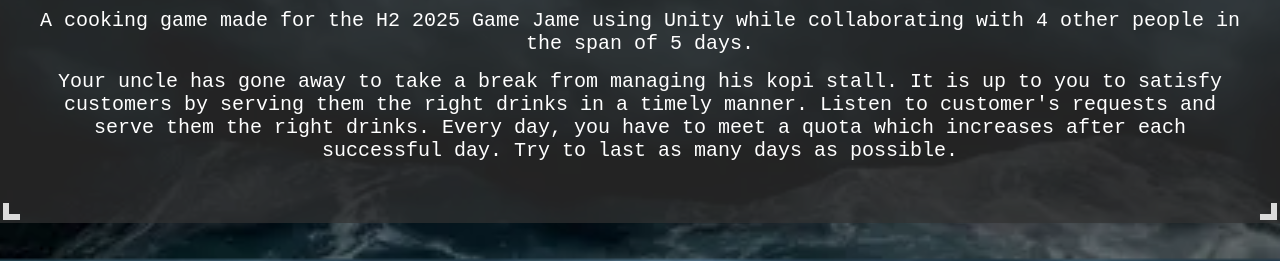
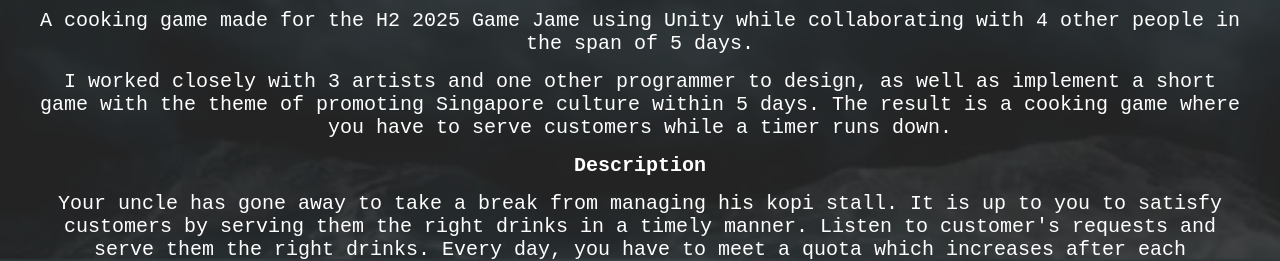
Before and after one commit to Socolofii/Portfolio-Website, a plain HTML site: page index.html in a window 1280 px wide. Shown: the part 541-802 px from the top of the page. Drawn offline with Linux system fonts and the light colour scheme.

Commit message:
new descriptions

```diff
--- a/index.html
+++ b/index.html
@@ -39,6 +39,8 @@
                 <h2>Ah Gong's Kopi Stall</h2>
                 <br>
                 <p class="centeredText">A cooking game made for the H2 2025 Game Jame using Unity while collaborating with 4 other people in the span of 5 days.</p>
+                <p class="centeredText">I worked closely with 3 artists and one other programmer to design, as well as implement a short game with the theme of promoting Singapore culture within 5 days. The result is a cooking game where you have to serve customers while a timer runs down.</p>
+                <p class="centeredText"><b>Description</b></p>
                 <p class="centeredText">Your uncle has gone away to take a break from managing his kopi stall. It is up to you to satisfy customers by serving them the right drinks in a timely manner. Listen to customer's requests and serve them the right drinks. Every day, you have to meet a quota which increases after each successful day. Try to last as many days as possible.</p>
                 <br>
                 <br>
@@ -128,6 +130,8 @@
                 <h2>Midnight Rites</h2>
                 <br>
                 <p class="centeredText">A 3D top-down hack and slash roguelike made for a final year project with 2 other programmers and 3 artists.</p>
+                <p class="centeredText">Worked with three artists and two other programmers to design the combat system and mechanics for this game. We were required to integrate AI into our workflow so we used to to generate 3D models and the artists refined and optimized the models to help the game run smoother. As programmers, we gave feedback to the artists on which models to focus on optimizing as the AI can sometimes generate too many vertices. This resulted in a much faster workflow where the artists can pump out assets faster than before. </p>
+                <p class="centeredText"><b>Description</b></p>
                 <p class="centeredText">Take control of a character and defend the Singapore from otherworldly threats. Defeat enemies to gain currency and use it to buy powerful talismans and items. Manage your mana during combat and evade enemy attacks. Use the items and talismans you bought to become stronger and beat the boss.</p>
                 <br>
                 <br>
@@ -242,6 +246,8 @@
                 <h2>Risky Rain</h2>
                 <br>
                 <p class="centeredText">A 3D third person roguelike made with three other programmers for a 3D game project in 2 weeks.</p>
+                <p class="centeredText">In this project, collaborating with peers was much easier as we are all programmers. We simply allocated tasks and made sure to ask for permission if we wanted to edit a file created by another peer. The result is an engaging game that has to be prototyped and implemented in 2 weeks.</p>
+                <p class="centeredText"><b>Description</b></p>
                 <p class="centeredText">Choose a character and fight against hordes of enemies. Use the gold gained from defeating enemies to open chests and obtain items that make you stronger. Once ready, find the teleporter and defeat the boss to progress to the next level. But hurry, as enemies get stronger as time passes.</p>
                 <br>
                 <br>
```
